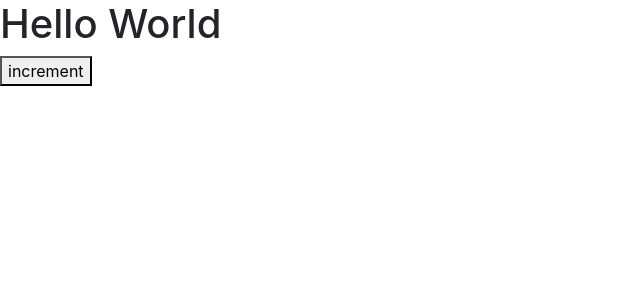
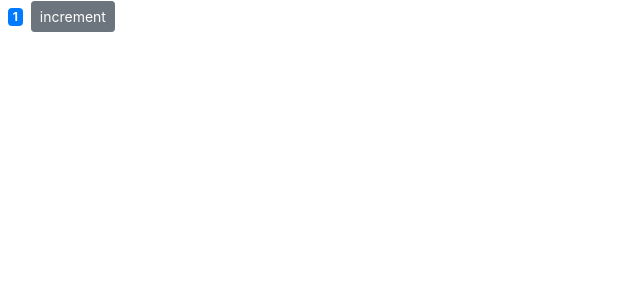
Before and after one commit to martinlud136/Counter-react, a React (Create React App) app: page / in a window 1280 px wide. Shown: the top 300 px of the page, without its empty margins (0-640 px from the left). Built offline with nearby package versions, Linux system fonts and the light colour scheme.

Commit message:
cambio de clase en count 0

```diff
--- a/src/components/counter.jsx
+++ b/src/components/counter.jsx
@@ -2,13 +2,21 @@
 
 class Counter extends Component {
     state = {
-        count: 0
+        count: 1,
+    };
+
+    formatCount() {
+        const { count } = this.state;
+        return count === 0 ? "Zero" : count;
     }
+
     render() {
+        let classes = "badge m-2 badge-";
+        classes += this.state.count === 0 ? "warning" : "primary";
         return (
             <React.Fragment>
-                <h1>Hello World</h1>
-                <button>increment</button>
+                <span className={classes}>{this.formatCount()}</span>
+                <button className="btn btn-secondary btn-sm">increment</button>
             </React.Fragment>
         );
     }
```
